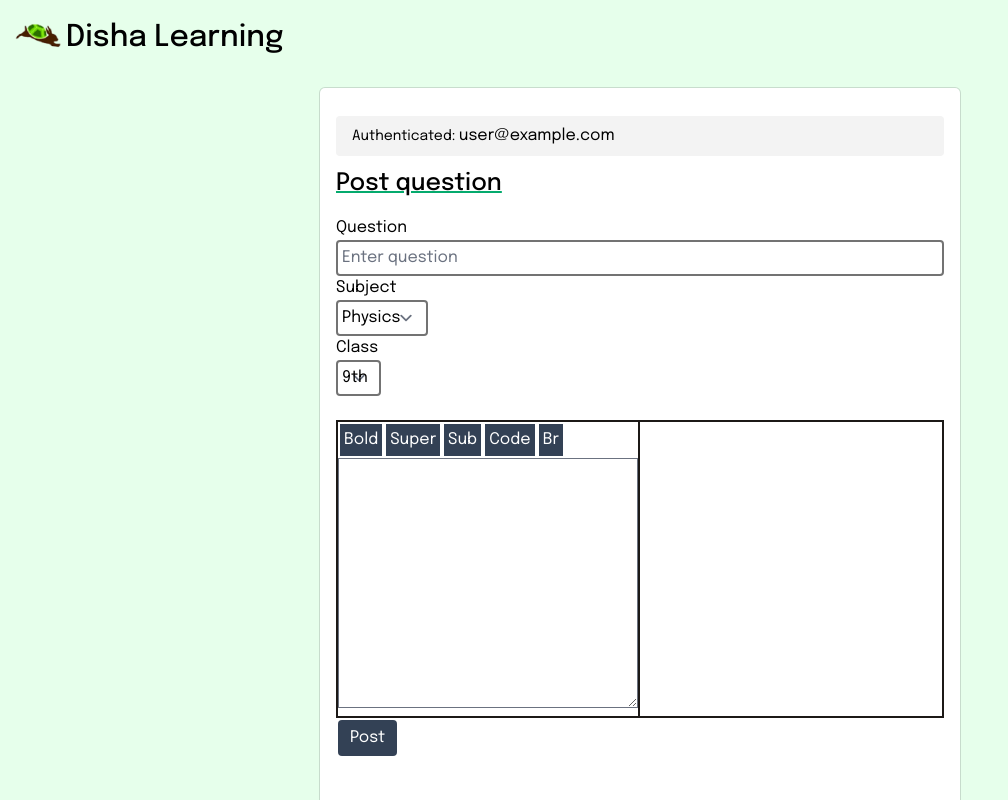
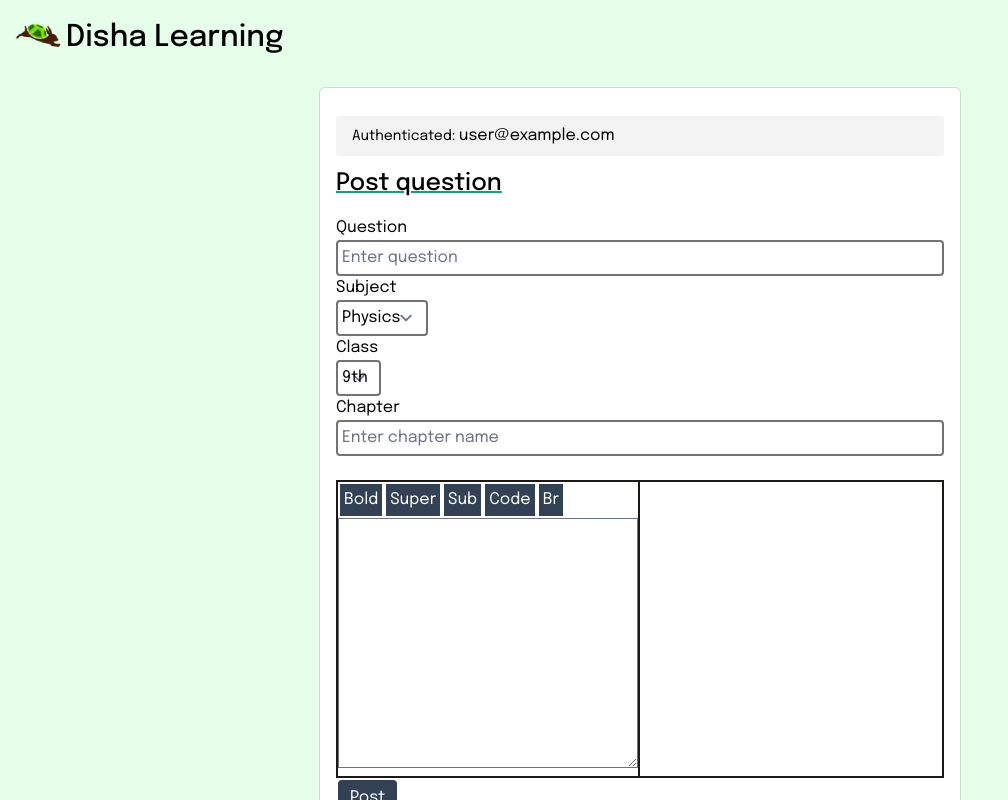
Before and after one commit to Avi-Rana-1718/ans.dishalearning.in, a Next.js app: page /write in a window 1280 px wide. Shown: the top 800 px of the page, without its empty margins (0-1008 px from the left). Built offline with nearby package versions, Linux system fonts and the light colour scheme; no server answers; sample sign-in values are in the browser's storage.

Commit message:
Update page.js

```diff
--- a/app/(admin)/write/page.js
+++ b/app/(admin)/write/page.js
@@ -78,13 +78,15 @@ export default function Page() {
               timestamp: Date.now(),
               subject:  document.getElementById("subject").value,
               class: document.getElementById("class").value,
-              answer: document.querySelector("#ans").value
+              answer: document.querySelector("#ans").value,
+              chapter: document.querySelector("#chp").value
             }).then(()=>{
                 alert("Posted");
                 document.querySelector("#one").value=null;
                 document.getElementById("subject").value=null;
                 document.getElementById("class").value=null;
                 document.querySelector("#ans").value=null;
+                document.querySelector("#chp").value=null;
             }).catch(err=>{
                 alert(err);
             })
@@ -116,6 +118,9 @@ export default function Page() {
               <option>12th</option>
           </select>
         <br />
+        <label htmlFor="chp" className="block">Chapter</label>
+            <input id="chp" type="text"  className="border-solid border-2 border-neutral-500 rounded p-1 w-full dark:bg-[#121212]" placeholder="Enter chapter name" />
+        <br />
         <br />
         <div className="md:flex p-0">
             <div className="md:w-1/2 border-solid border-2 border-stone-900">
```
